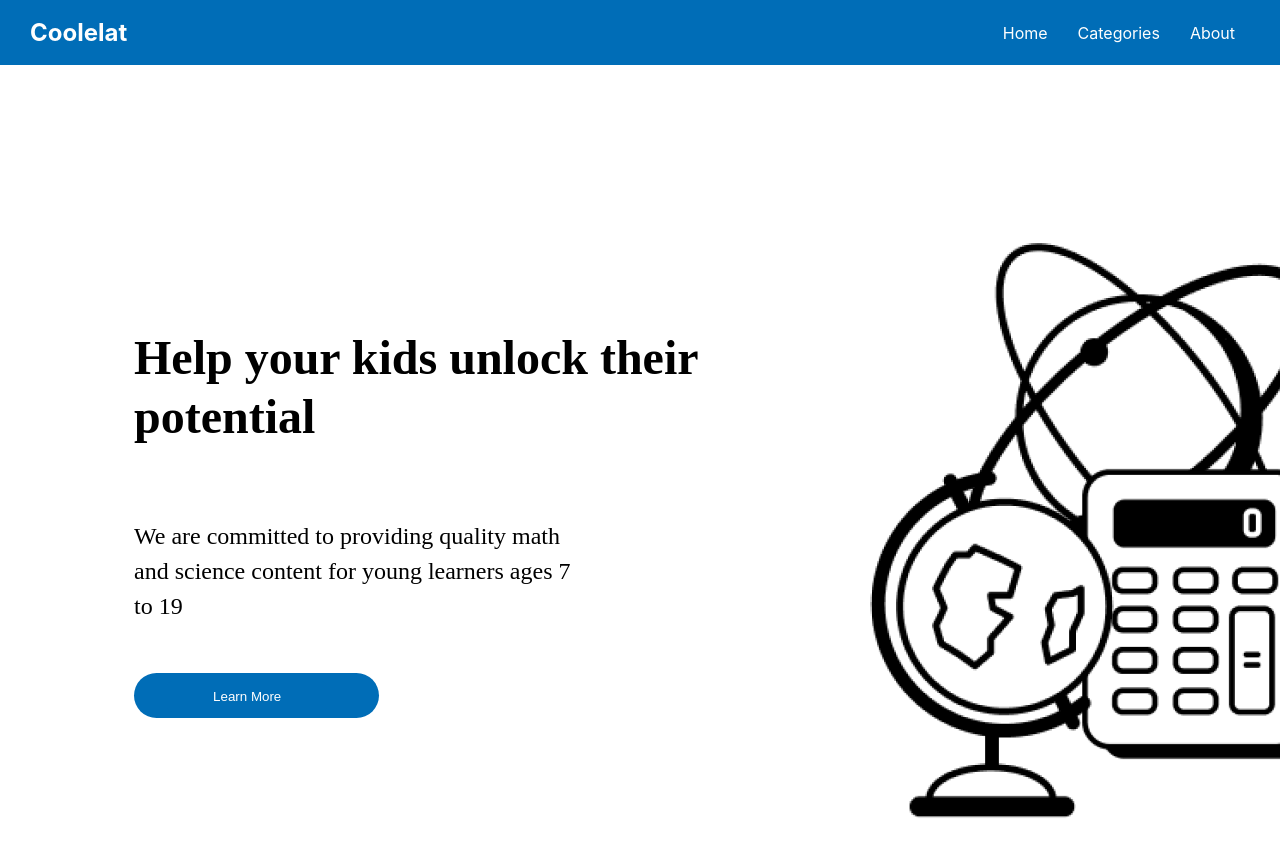
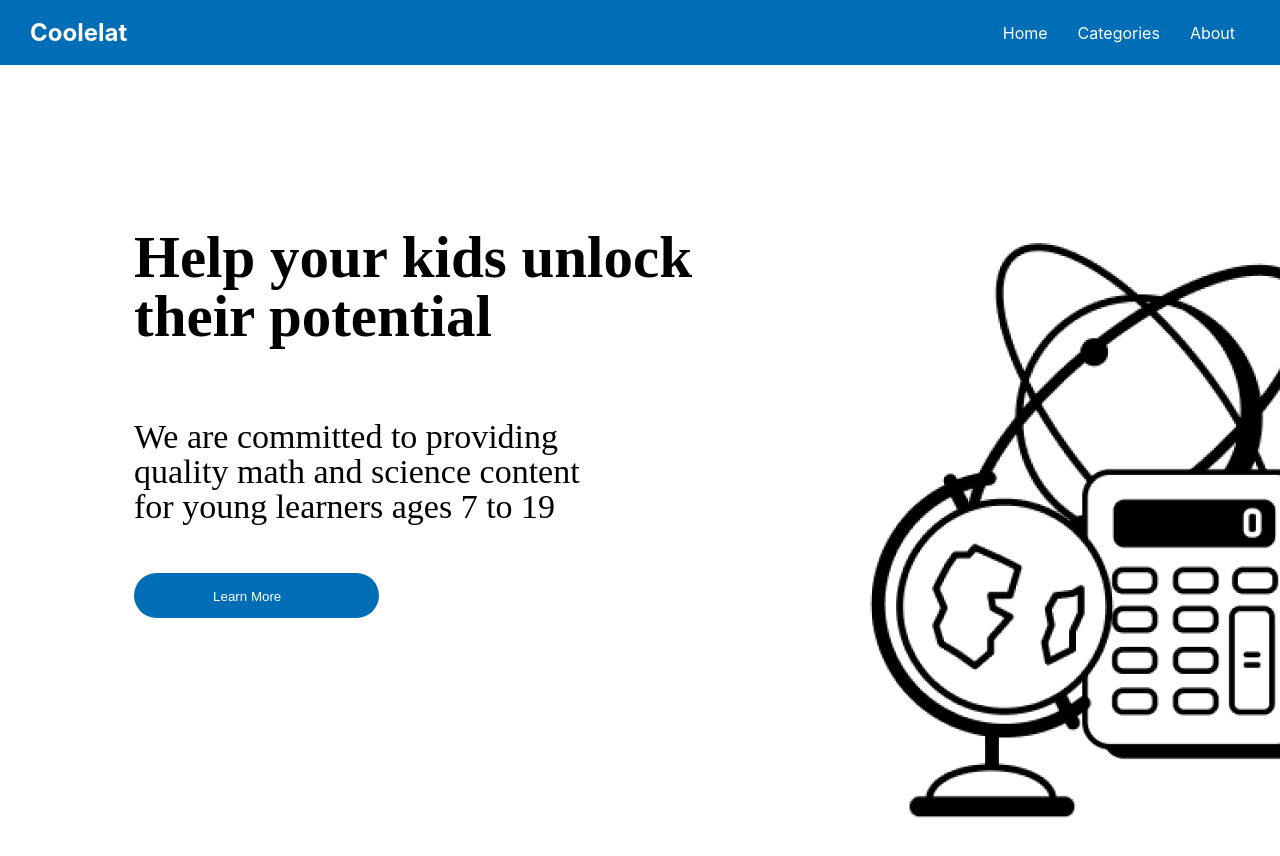
Before and after one commit to iteratoristas/coolelat, a React (Create React App) app in the folder client/: page / in a window 1280 px wide. Shown: the top 856 px of the page. Built offline with nearby package versions, Linux system fonts and the light colour scheme; no server answers.

Commit message:
style: landing page format

```diff
--- a/client/package.json
+++ b/client/package.json
@@ -6,6 +6,7 @@
     "@testing-library/jest-dom": "^5.11.9",
     "@testing-library/react": "^11.2.5",
     "@testing-library/user-event": "^12.6.3",
+    "evaluatex": "^2.2.0",
     "react": "^17.0.1",
     "react-dom": "^17.0.1",
     "react-router-dom": "^5.2.0",
--- a/client/src/index.css
+++ b/client/src/index.css
@@ -345,12 +345,12 @@ code {
   width: 586px;
   height: 136px;
   left: 134px;
-  top: 328px;
+  top: 228px;
 
   font-family: Montserrat;
   font-style: normal;
   font-weight: 900;
-  font-size: 48px;
+  font-size: 59px;
   line-height: 59px;
 
   color: #000000;
@@ -361,12 +361,12 @@ code {
   width: 448px;
   height: 104px;
   left: 134px;
-  top: 519px;
+  top: 419px;
 
   font-family: Montserrat;
   font-style: normal;
   font-weight: 500;
-  font-size: 24px;
+  font-size: 34px;
   line-height: 35px;
 
   color: #000000;
@@ -413,7 +413,7 @@ code {
   width: 175px;
   height: 10px;
   left: 134px;
-  top: 673px;
+  top: 573px;
 
   background: #006DB7;
   border-radius: 50px;
--- a/package.json
+++ b/package.json
@@ -25,5 +25,8 @@
     "commitizen": {
       "path": "./node_modules/cz-conventional-changelog"
     }
+  },
+  "dependencies": {
+    "evaluatex": "^2.2.0"
   }
 }
```
Also changed, not shown: 2 other files (tests, documents, lock files or other folders).
